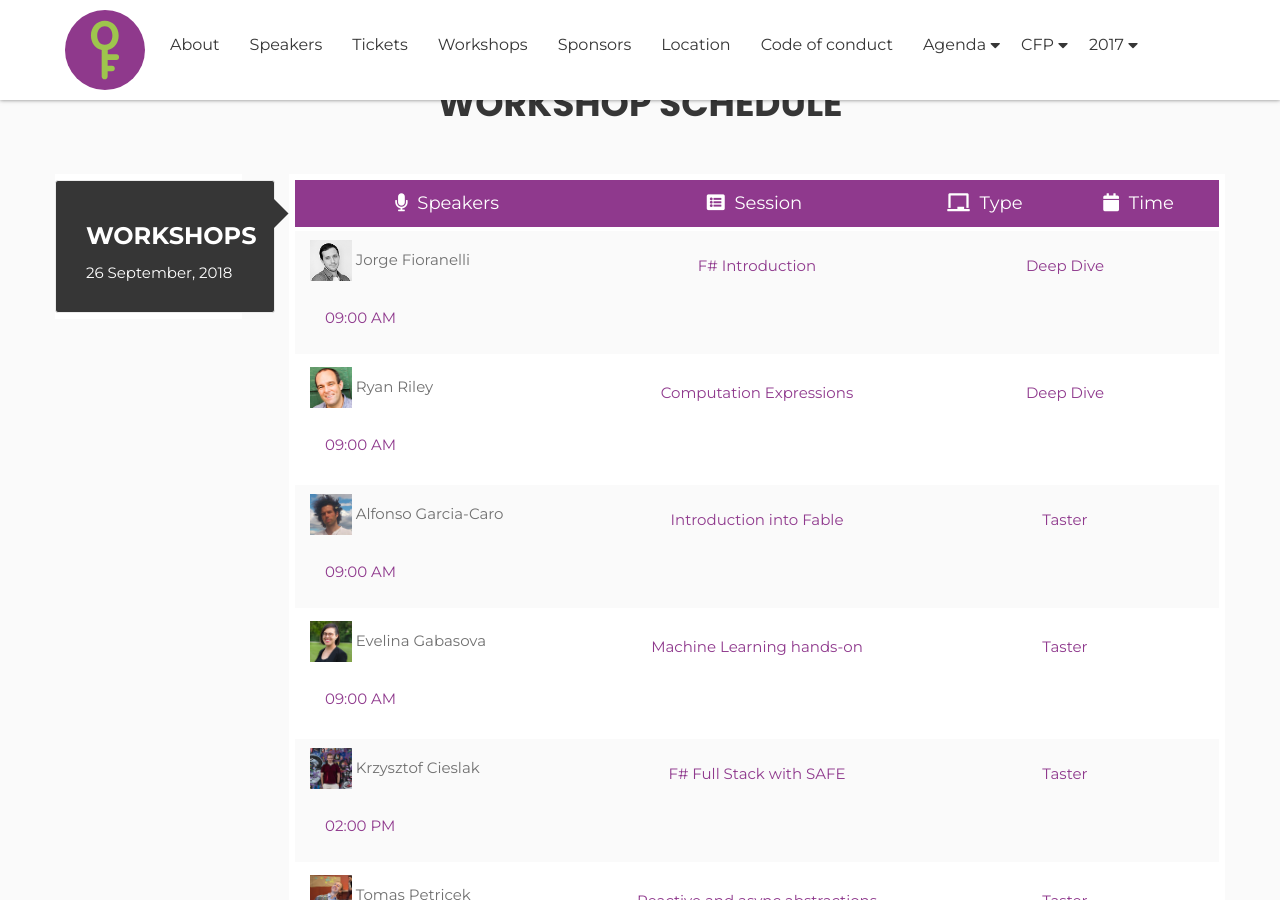
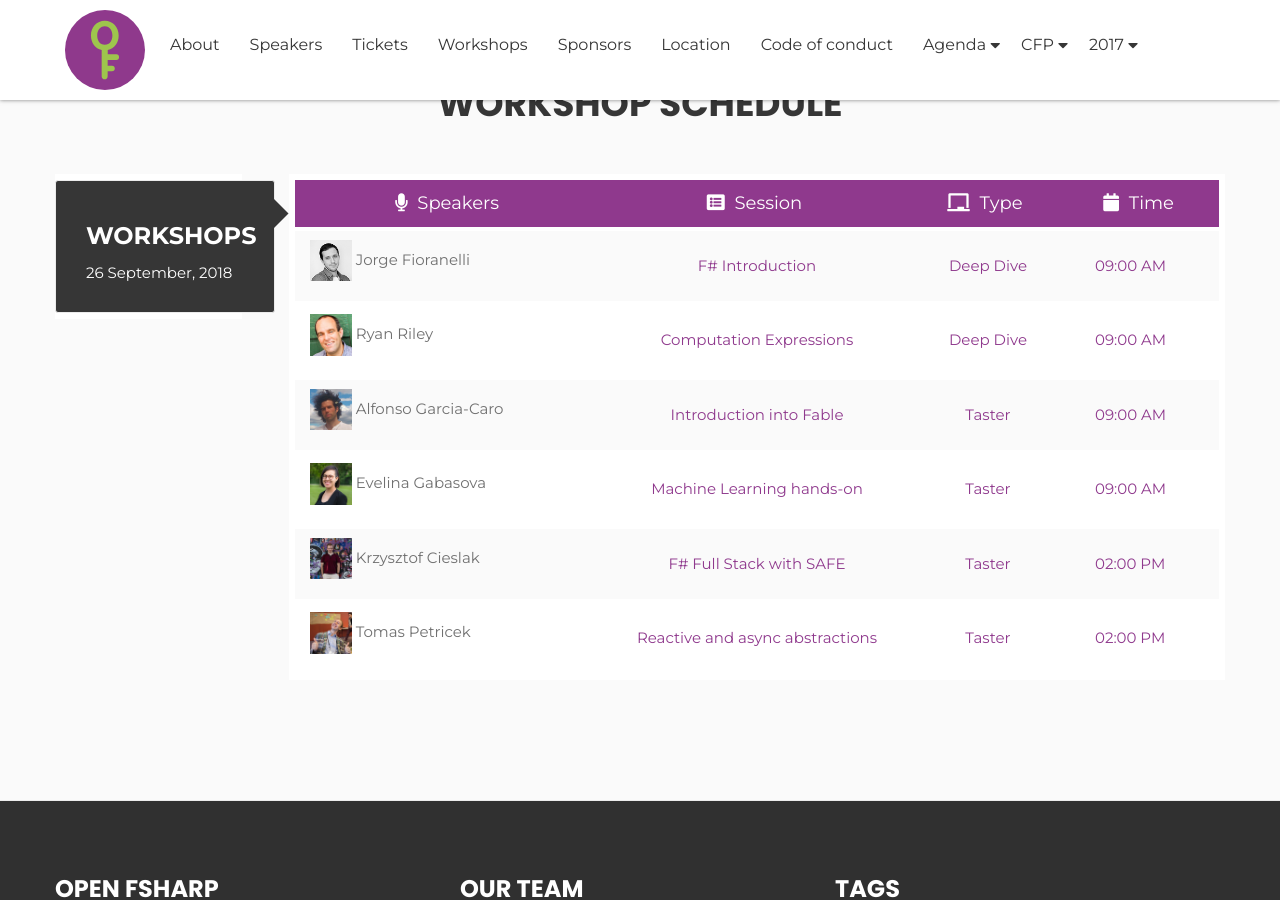
Before and after one commit to open-fsharp/open-fsharp.github.io, a Jekyll site: the page built from agenda/workshop.md, in a window 1280 px wide and 900 px high, scrolled down 933 px. Built offline with Jekyll 4.4.1, drawn with Linux system fonts in a browser that asks for light colours; nearby versions of some CDN libraries; comment, search, counter and statistics services are not loaded.

Commit message:
fix column with workshop

```diff
--- a/agenda/workshop.md
+++ b/agenda/workshop.md
@@ -139,7 +139,7 @@
                                             <span>F# Introduction</span>
                                         </div>
                                     </div><!-- /.col-xs-4 col-sm-4 col-md-4 -->
-                                    <div class="col-xs-4 col-sm-4 col-md-4">
+                                    <div class="col-xs-2 col-sm-2 col-md-2">
                                         <div class="item-inner event-session">
                                             <span>Deep Dive</span>
                                         </div>
@@ -162,7 +162,7 @@
                                             <span>Computation Expressions</span>
                                         </div>
                                     </div><!-- /.col-xs-4 col-sm-4 col-md-4 -->
-                                    <div class="col-xs-4 col-sm-4 col-md-4">
+                                    <div class="col-xs-2 col-sm-2 col-md-2">
                                         <div class="item-inner event-session">
                                             <span>Deep Dive</span>
                                         </div>
@@ -185,7 +185,7 @@
                                             <span>Introduction into Fable</span>
                                         </div>
                                     </div><!-- /.col-xs-4 col-sm-4 col-md-4 -->
-                                    <div class="col-xs-4 col-sm-4 col-md-4">
+                                    <div class="col-xs-2 col-sm-2 col-md-2">
                                         <div class="item-inner event-session">
                                             <span>Taster</span>
                                         </div>
@@ -208,7 +208,7 @@
                                             <span>Machine Learning hands-on</span>
                                         </div>
                                     </div><!-- /.col-xs-4 col-sm-4 col-md-4 -->
-                                    <div class="col-xs-4 col-sm-4 col-md-4">
+                                    <div class="col-xs-2 col-sm-2 col-md-2">
                                         <div class="item-inner event-session">
                                             <span>Taster</span>
                                         </div>
@@ -231,7 +231,7 @@
                                             <span>F# Full Stack with SAFE</span>
                                         </div>
                                     </div><!-- /.col-xs-4 col-sm-4 col-md-4 -->
-                                    <div class="col-xs-4 col-sm-4 col-md-4">
+                                    <div class="col-xs-2 col-sm-2 col-md-2">
                                         <div class="item-inner event-session">
                                             <span>Taster</span>
                                         </div>
@@ -254,7 +254,7 @@
                                             <span>Reactive and async abstractions</span>
                                         </div>
                                     </div><!-- /.col-xs-4 col-sm-4 col-md-4 -->
-                                    <div class="col-xs-4 col-sm-4 col-md-4">
+                                    <div class="col-xs-2 col-sm-2 col-md-2">
                                         <div class="item-inner event-session">
                                             <span>Taster</span>
                                         </div>
```
